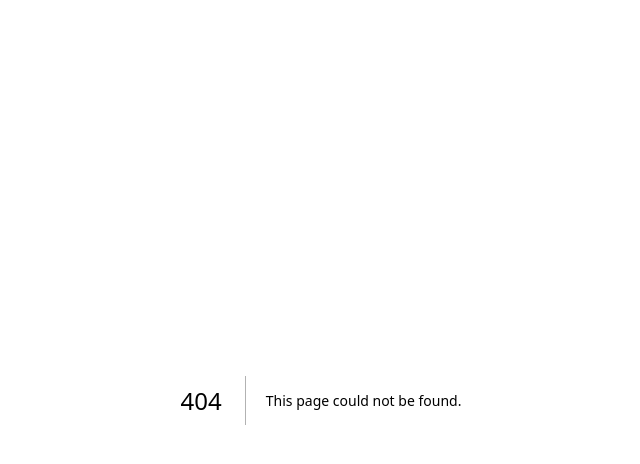
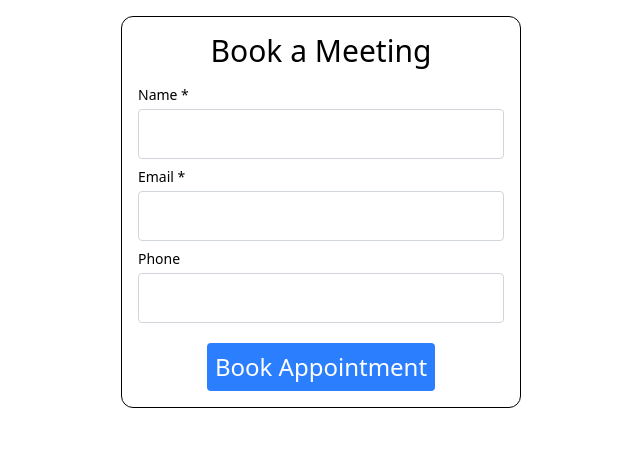
Before and after one commit to csam15/Google-Calendar-Booking, a Next.js app: page /book in a window 1280 px wide. Before the commit this address had no page. Shown: the top 464 px of the page, without its empty margins (319-959 px from the left). Built offline with nearby package versions, Linux system fonts and the light colour scheme.

Commit message:
default styles removed, basic form setup, folders setup

```diff
--- /dev/null
+++ b/app/book/page.tsx
@@ -0,0 +1,12 @@
+import Booking from "@/components/Booking";
+
+export default function Book() {
+  return (
+    <div className="flex flex-col items-center justify-center w-full p-4">
+      <div className="border-1 border-black rounded-xl p-4">
+        <h1 className="text-3xl text-center pb-4">Book a Meeting</h1>
+        <Booking/>
+      </div>
+    </div>
+  );
+}
--- a/app/globals.css
+++ b/app/globals.css
@@ -1,5 +1,4 @@
 @import "tailwindcss";
-
 
 @theme inline {
   --color-background: var(--background);
@@ -7,3 +6,15 @@
   --font-sans: var(--font-geist-sans);
   --font-mono: var(--font-geist-mono);
 }
+
+@layer components {
+  .form-input {
+    @apply w-full border border-gray-300 p-2 rounded focus:outline-none focus:ring-2 focus:ring-blue-500;
+  }
+  .error-message {
+    @apply text-red-500 text-sm mt-1;
+  }
+  .submit-button {
+    @apply bg-blue-500 text-white p-2 rounded hover:bg-blue-600 disabled:opacity-50 cursor-pointer mx-auto mt-3;
+  }
+}
--- a/app/page.tsx
+++ b/app/page.tsx
@@ -1,11 +1,10 @@
-import Image from "next/image";
+import Link from "next/link";
 
 export default function Home() {
   return (
-    <div>
-      <div>
-        Hello there
-      </div>
+    <div className="flex flex-col items-center justify-center w-full p-4">
+      <h1 className="text-5xl py-6">Home page</h1>
+      <Link href="/book" className="border p-2 rounded-2xl hover:bg-black hover:text-white">Click here to book an appointment</Link>
     </div>
   );
 }
--- /dev/null
+++ b/components/Booking.tsx
@@ -0,0 +1,80 @@
+"use client";
+
+import { useForm } from "react-hook-form";
+import { zodResolver } from "@hookform/resolvers/zod";
+import { z } from "zod";
+
+const schema = z.object({
+  name: z.string().min(1, "Name is required"),
+  email: z.email("Invalid Email"),
+  phone: z
+    .string()
+    .optional()
+    .refine((val) => !val || /^\+?[\d\s\-\(\)]+$/.test(val), {
+      message: "Invalid phone format",
+    }),
+});
+
+type FormData = z.infer<typeof schema>;
+
+export default function Booking() {
+  const {
+    register,
+    handleSubmit,
+    formState: { errors, isSubmitting },
+  } = useForm<FormData>({
+    resolver: zodResolver(schema),
+  });
+
+  const onSubmit = async (data: FormData) => {
+    console.log("form submitted with data: ", data);
+  };
+
+  return (
+    <div className="flex flex-col justify-center items-center">
+      <div className="text-2xl">
+        <form onSubmit={handleSubmit(onSubmit)} className="flex flex-col items-start gap-2">
+          <div>
+          <label htmlFor="name" className="block text-sm font-medium mb-1">Name *</label>
+          <input
+            {...register('name')}
+            id="name"
+            className="form-input"
+          />
+          {errors.name && <p className="error-message">{errors.name.message}</p>}
+        </div>
+
+        <div>
+          <label htmlFor="email" className="block text-sm font-medium mb-1">Email *</label>
+          <input
+            {...register('email')}
+            type="email"
+            id="email"
+            className="form-input"
+          />
+          {errors.email && <p className="error-message">{errors.email.message}</p>}
+        </div>
+
+        <div>
+          <label htmlFor="phone" className="block text-sm font-medium mb-1">Phone</label>
+          <input
+            {...register('phone')}
+            type="tel"
+            id="phone"
+            className="form-input"
+          />
+          {errors.phone && <p className="error-message">{errors.phone.message}</p>}
+        </div>
+
+        <button
+          type="submit"
+          disabled={isSubmitting}
+          className="submit-button"
+        >
+          {isSubmitting ? 'Submitting...' : 'Book Appointment'}
+        </button>
+        </form>
+      </div>
+    </div>
+  );
+}
```
Also changed, not shown: package.json (+6 -2 lines), app/admin/page.tsx (added), app/api/auth/google/route.ts (added), app/api/bookings/route.ts (added), lib/google.ts (added), 1 other file (tests, documents, lock files or other folders).
